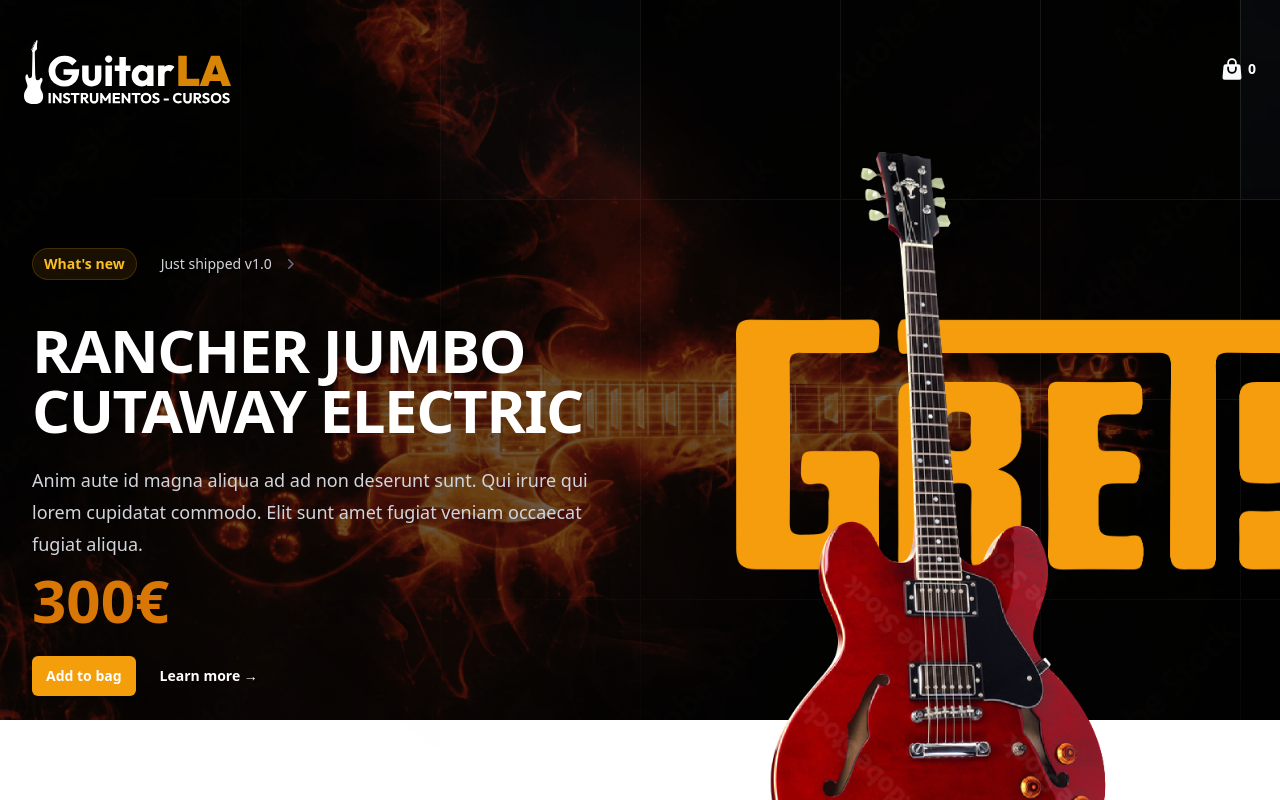
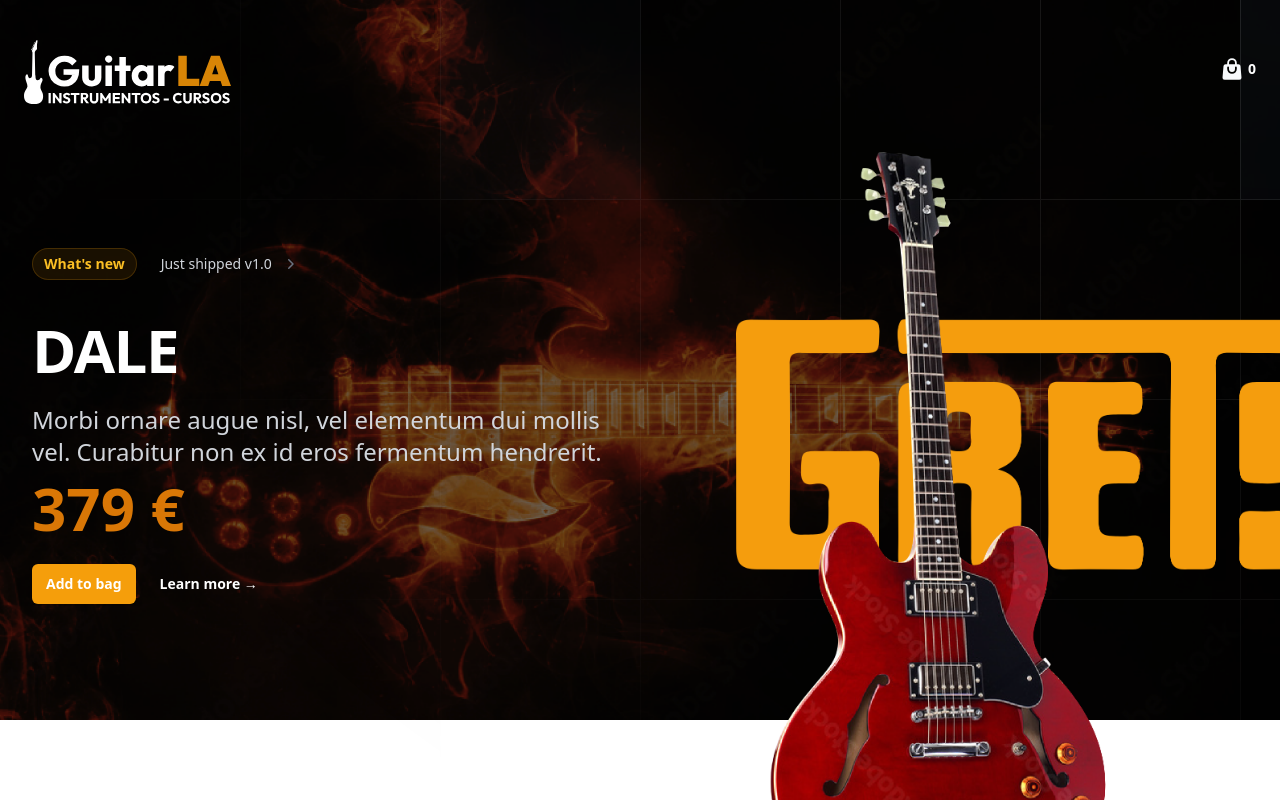
Before and after one commit to TaniaGA01/Guitar-LA-Shopping-Cart, a Vue app: page / in a window 1280 px wide. Shown: the top 800 px of the page. Built offline with nearby package versions, Linux system fonts and the light colour scheme.

Commit message:
add subtotal + taxe + total

```diff
--- a/src/App.vue
+++ b/src/App.vue
@@ -4,13 +4,15 @@
 import Footer from './components/Footer.vue';
 import { db } from './data/productsData';
 import type { ProductsElement, ProductQuantity } from './data/products.interfaces'
-import { onMounted, ref } from 'vue';
+import { onMounted, ref,reactive } from 'vue';
 
 const products = ref<ProductsElement[]>([])
+let promoProduct = reactive({}) as ProductsElement
 const bag = ref<ProductQuantity[]>([])
 
 onMounted(() => {
     products.value = db
+    promoProduct = reactive(db[7])
 });
 
 const addToBag = (product:ProductsElement) => {
@@ -48,9 +50,11 @@
 
 <template>
  <Hero
+ :promoProduct="promoProduct"
  :bag="bag"
  @increase-product-quantity="increaseProductQuantity"
  @decrease-product-quantity="decreaseProductQuantity"
+ @add-to-bag="addToBag"
   />
  <div class="bg-white">
     <div class="mx-auto max-w-2xl px-4 pb-16 sm:px-6 lg:max-w-7xl lg:px-8">
--- a/src/components/Footer.vue
+++ b/src/components/Footer.vue
@@ -84,7 +84,7 @@
 const date = new Date();
 </script>
 <template>
-    <footer class="bg-slate-900">
+    <footer class=" bg-black">
       <div class="mx-auto max-w-7xl overflow-hidden px-6 py-20 sm:py-24 lg:px-8">
         <nav class="-mb-6 columns-2 sm:flex sm:justify-center sm:space-x-12" aria-label="Footer">
           <div v-for="item in navigation.main" :key="item.name" class="pb-6">
--- a/src/components/Hero.vue
+++ b/src/components/Hero.vue
@@ -1,15 +1,30 @@
 <script setup lang="ts">
 import { ChevronRightIcon, ShoppingBagIcon, XMarkIcon, PlusIcon, MinusIcon } from "@heroicons/vue/20/solid";
-import type { ProductQuantity } from "../data/products.interfaces";
+import type { ProductsElement, ProductQuantity } from "../data/products.interfaces";
 import { Popover, PopoverButton, PopoverPanel } from "@headlessui/vue";
+import { computed } from "vue";
 
-defineProps<{
-  bag: ProductQuantity[];
+const props = defineProps<{
+  bag: ProductQuantity[]
+  promoProduct: ProductsElement
 }>();
 
 defineEmits([
-    'increase-product-quantity','decrease-product-quantity'
+    'increase-product-quantity','decrease-product-quantity', 'add-to-bag'
 ])
+
+let subTotal = computed(():number => {
+  return props.bag.reduce((total, item) => total + (item.data.price * item.quantity), 0)// 0 is the bag's initial value
+})
+
+const taxe = computed(() => {
+  return ( subTotal.value * 20 ) / 100
+})
+
+const total = computed(() => {
+  return ( subTotal.value + taxe.value )
+})
+
 
 </script>
 <template>
@@ -126,7 +141,7 @@
                           Subtotal</th>
                         <th scope="row" class="pl-6 pr-3 pt-6 text-left text-sm font-normal text-gray-500 sm:hidden">
                           Subtotal</th>
-                        <td class="pl-3 pr-6 pt-6 text-right text-sm text-gray-500 sm:pr-0">$8,800.00</td>
+                        <td class="pl-3 pr-6 pt-6 text-right text-sm text-gray-500 sm:pr-0">{{ subTotal }} €</td>
                       </tr>
                       <tr>
                         <th scope="row" colspan="3"
@@ -134,7 +149,7 @@
                           Tax</th>
                         <th scope="row" class="pl-6 pr-3 pt-4 text-left text-sm font-normal text-gray-500 sm:hidden">Tax
                         </th>
-                        <td class="pl-3 pr-6 pt-4 text-right text-sm text-gray-500 sm:pr-0">$1,760.00</td>
+                        <td class="pl-3 pr-6 pt-4 text-right text-sm text-gray-500 sm:pr-0">{{ taxe }} €</td>
                       </tr>
                       <tr>
                         <th scope="row" colspan="3"
@@ -142,7 +157,7 @@
                           Total</th>
                         <th scope="row" class="pl-6 pr-3 pt-4 text-left text-sm font-semibold text-gray-900 sm:hidden">
                           Total</th>
-                        <td class="pl-3 pr-4 pt-4 text-right text-sm font-semibold text-gray-900 sm:pr-0">$10,560.00</td>
+                        <td class="pl-3 pr-4 pt-4 text-right text-sm font-semibold text-gray-900 sm:pr-0">{{ total }} €</td>
                       </tr>
                     </tfoot>
                   </table>
@@ -172,17 +187,22 @@
             </span>
           </a>
         </div>
-        <h1 class="mt-10 text-4xl font-bold tracking-tight text-white sm:text-6xl">
-          RANCHER JUMBO CUTAWAY ELECTRIC
+        <h1 class="mt-10 text-4xl font-bold tracking-tight text-white sm:text-6xl uppercase">
+          {{ promoProduct.name }}
         </h1>
-        <p class="mt-6 text-lg leading-8 text-gray-300">
-          Anim aute id magna aliqua ad ad non deserunt sunt. Qui irure qui lorem cupidatat
-          commodo. Elit sunt amet fugiat veniam occaecat fugiat aliqua.
+        <p class="mt-6 text-2xl leading-8 text-gray-300">
+          {{ promoProduct.description }}
         </p>
-        <p class="mt-6 text-6xl leading-8 font-extrabold text-amber-600">300€</p>
+        <p class="mt-6 text-6xl leading-8 font-extrabold text-amber-600">
+          {{ promoProduct.price }} €
+        </p>
         <div class="mt-10 flex items-center gap-x-6">
-          <a href="#"
-            class="rounded-md bg-amber-500 px-3.5 py-2.5 text-sm font-semibold text-white shadow-sm hover:bg-amber-400 focus-visible:outline focus-visible:outline-2 focus-visible:outline-offset-2 focus-visible:outline-amber-400">Add
+          <a
+            href="#"
+            @click.prevent="$emit('add-to-bag', promoProduct)"
+            class="rounded-md bg-amber-500 px-3.5 py-2.5 text-sm font-semibold text-white shadow-sm hover:bg-amber-400 focus-visible:outline focus-visible:outline-2 focus-visible:outline-offset-2 focus-visible:outline-amber-400"
+
+            >Add
             to bag</a>
           <a href="#" class="text-sm font-semibold leading-6 text-white">Learn more <span aria-hidden="true">→</span></a>
         </div>
```
